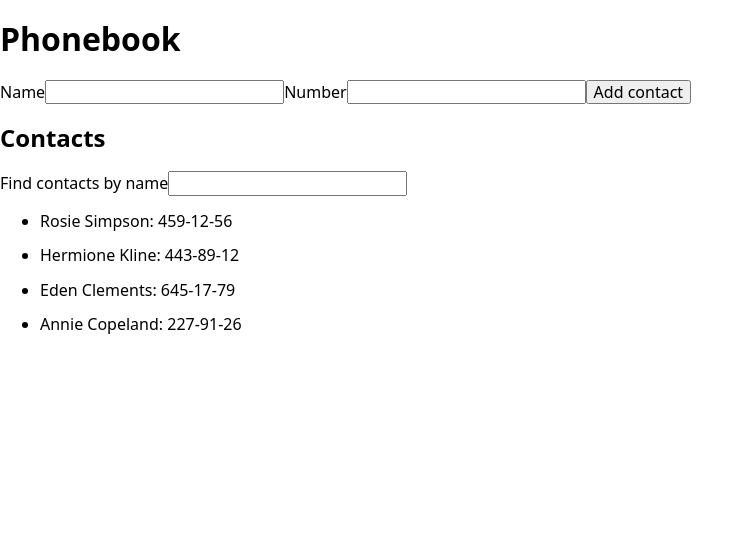
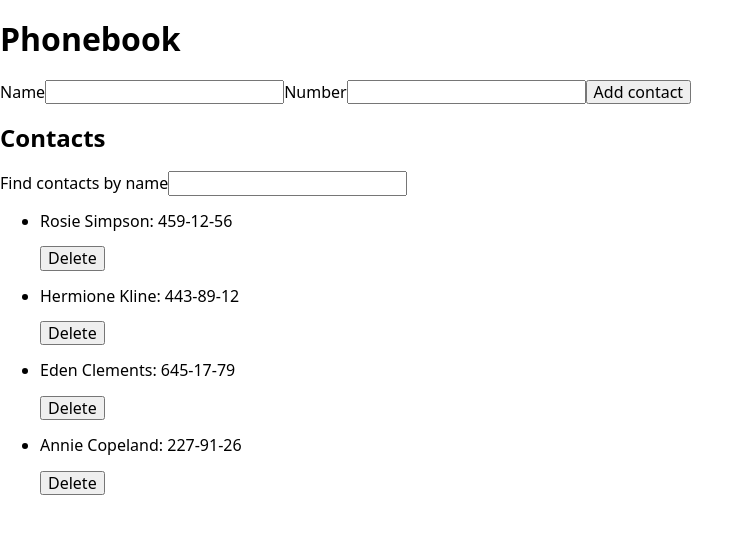
Before and after one commit to VorontsovaYulia/goit-react-hw-02-phonebook, a React (Create React App) app: page / in a window 1280 px wide. Shown: the top 534 px of the page, without its empty margins (0-753 px from the left). Built offline with nearby package versions, Linux system fonts and the light colour scheme.

Commit message:
add 5&&6 tasks

```diff
--- a/src/components/App.jsx
+++ b/src/components/App.jsx
@@ -17,6 +17,14 @@ export class App extends Component {
   }
 
   addContact = contact => {
+
+   this.state.contacts.find(el => {
+
+     if (el.name === contact.name) {
+  alert(`${el.name} is already in contacts.`);
+  return
+}
+    })
     this.setState(prevState => {
       return {
         contacts: [...prevState.contacts, contact]
@@ -30,8 +38,17 @@ export class App extends Component {
     })
   }
 
+  handleDelete = (cardId) => {
+    this.setState(prevState => {
+      return {
+        contacts: prevState.contacts.filter(el=> el.id !== cardId)
+      }
+    })
+
+  }
+
   render() {
-    const filterContacts = this.state.contacts.filter(({ name }) => name.toLowerCase().includes(this.state.filter));
+    const filterContacts = this.state.contacts.filter(({ name }) => name.toLowerCase().includes(this.state.filter.toLowerCase()));
 
     return (
         <div>
@@ -39,7 +56,7 @@ export class App extends Component {
           <ContactForm addContact={this.addContact} />
           <h2>Contacts</h2>
           <Filter filter={this.getFilter} />
-          <ContactList listFilter={filterContacts} />
+        <ContactList listFilter={filterContacts} onDelete={this.handleDelete} />
           <GlobalStyle />
         </div>
       );
--- a/src/components/ContactCard/ContactCard.js
+++ b/src/components/ContactCard/ContactCard.js
@@ -1,5 +1,8 @@
-export const ContactCard = ({ item: { name, number } }) => {
+export const ContactCard = ({ item: { id, name, number }, onDelete }) => {
     return (
-        <p>{name}: {number}</p>
+        <div>
+            <p>{name}: {number}</p>
+            <button onClick={()=> onDelete(id)}>Delete</button>
+        </div>
     )
 }
--- a/src/components/ContactList/ContactList.js
+++ b/src/components/ContactList/ContactList.js
@@ -1,11 +1,11 @@
 import { ContactCard } from "components/ContactCard/ContactCard"
 
-export const ContactList = ({listFilter}) => {
+export const ContactList = ({listFilter, onDelete}) => {
     return (
         <ul>
             {listFilter.map(el => (
                 <li key={el.id}>
-                    <ContactCard item={el} />
+                    <ContactCard item={el} onDelete={onDelete}  />
                 </li>
             ))}
         </ul>
```
